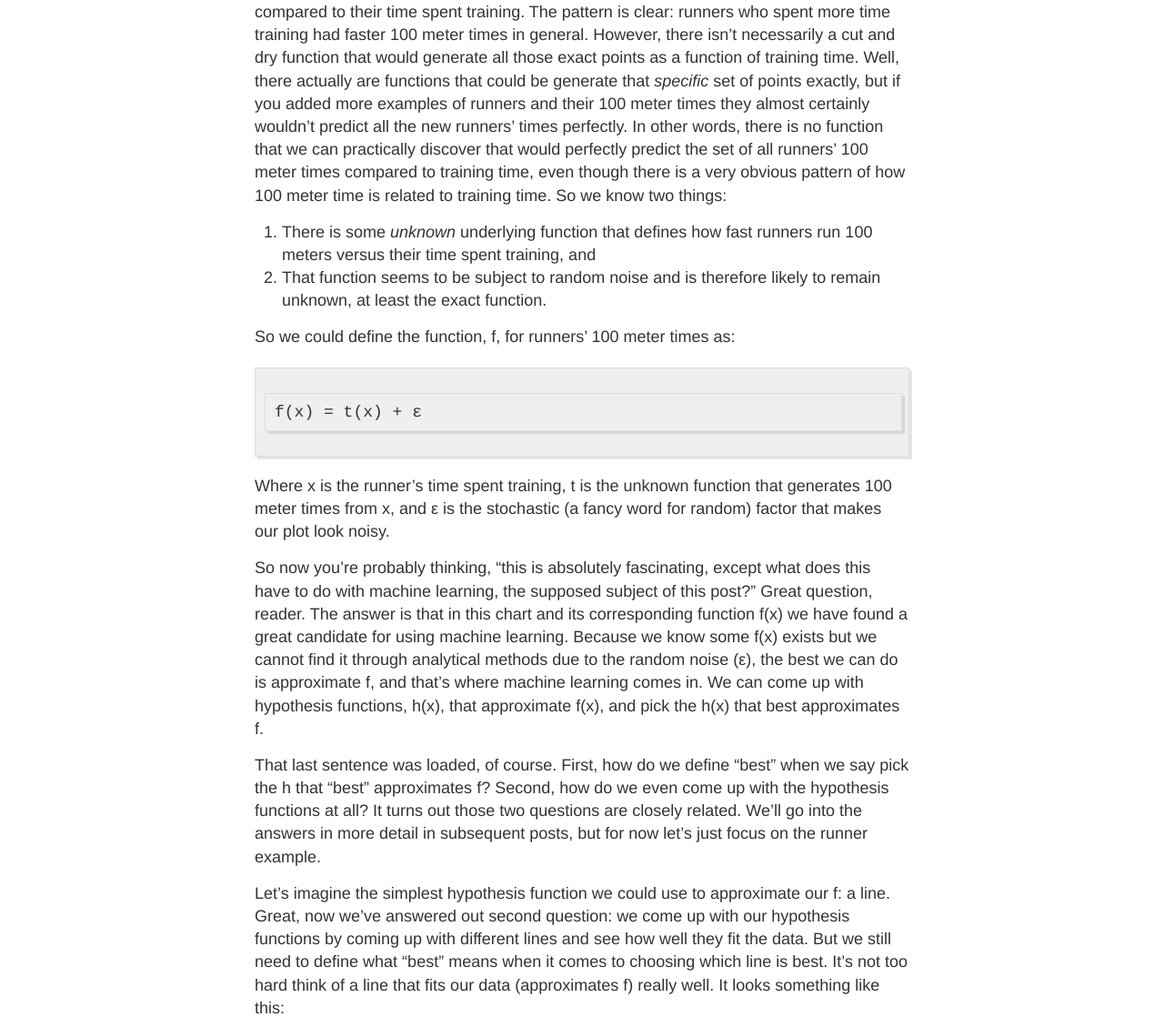
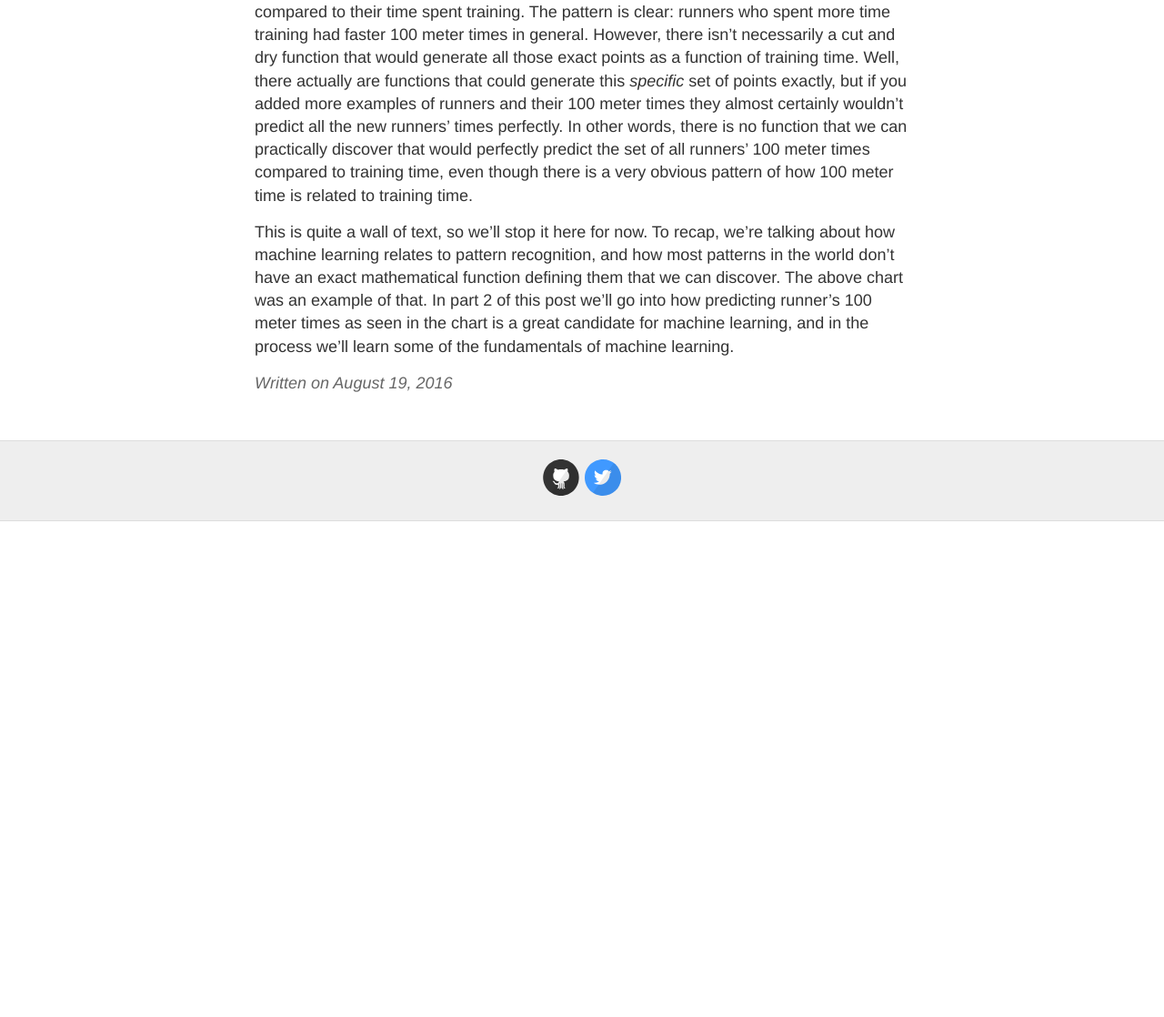
Before and after one commit to arogers1/arogers1.github.io, a Jekyll site: the page built from _posts/2016-08-19-Building-Skynet-Machine-Learning.md, in a window 1280 px wide and 1400 px high, scrolled down 1843 px. Shown: the part 282-1400 px from the top of the window at 91% size. Built offline with Jekyll 4.4.1, drawn with Linux system fonts in a browser that asks for light colours; after the commit the page ends 2698 px from its top, so only the background shows below that; some of the changed text lies outside the part shown.

Commit message:
Update 2016-08-19-Building-Skynet-Machine-Learning.md

````diff
--- a/_posts/2016-08-19-Building-Skynet-Machine-Learning.md
+++ b/_posts/2016-08-19-Building-Skynet-Machine-Learning.md
@@ -38,23 +38,6 @@ Kudos if you got the last one, it's pretty arcane compared to the other two. The
 
 ![alt text](http://www.mathresources.com/products/insidemath/figures/scatpl02.png)
 
-This (made-up) graph shows a handful of examples of runners' times to run 100 meters compared to their time spent training. The pattern is clear: runners who spent more time training had faster 100 meter times in general. However, there isn't necessarily a cut and dry function that would generate all those exact points as a function of training time. Well, there actually are functions that could be generate that *specific* set of points exactly, but if you added more examples of runners and their 100 meter times they almost certainly wouldn't predict all the new runners' times perfectly. In other words, there is no function that we can practically discover that would perfectly predict the set of all runners' 100 meter times compared to training time, even though there is a very obvious pattern of how 100 meter time is related to training time. So we know two things:
+This (made-up) graph shows a handful of examples of runners' times to run 100 meters compared to their time spent training. The pattern is clear: runners who spent more time training had faster 100 meter times in general. However, there isn't necessarily a cut and dry function that would generate all those exact points as a function of training time. Well, there actually are functions that could generate this *specific* set of points exactly, but if you added more examples of runners and their 100 meter times they almost certainly wouldn't predict all the new runners' times perfectly. In other words, there is no function that we can practically discover that would perfectly predict the set of all runners' 100 meter times compared to training time, even though there is a very obvious pattern of how 100 meter time is related to training time.
 
-1. There is some *unknown* underlying function that defines how fast runners run 100 meters versus their time spent training, and
-2. That function seems to be subject to random noise and is therefore likely to remain unknown, at least the exact function.
-
-So we could define the function, f, for runners' 100 meter times as:
-
-```
-f(x) = t(x) + ε
-```
-
-Where x is the runner's time spent training, t is the unknown function that generates 100 meter times from x, and ε is the stochastic (a fancy word for random) factor that makes our plot look noisy.
-
-So now you're probably thinking, "this is absolutely fascinating, except what does this have to do with machine learning, the supposed subject of this post?" Great question, reader. The answer is that in this chart and its corresponding function f(x) we have found a great candidate for using machine learning. Because we know some f(x) exists but we cannot find it through analytical methods due to the random noise (ε), the best we can do is approximate f, and that's where machine learning comes in. We can come up with hypothesis functions, h(x), that approximate f(x), and pick the h(x) that best approximates f.
-
-That last sentence was loaded, of course. First, how do we define "best" when we say pick the h that "best" approximates f? Second, how do we even come up with the hypothesis functions at all? It turns out those two questions are closely related. We'll go into the answers in more detail in subsequent posts, but for now let's just focus on the runner example.
-
-Let's imagine the simplest hypothesis function we could use to approximate our f: a line. Great, now we've answered out second question: we come up with our hypothesis functions by coming up with different lines and see how well they fit the data. But we still need to define what "best" means when it comes to choosing which line is best. It's not too hard think of a line that fits our data (approximates f) really well. It looks something like this:
-
-![alt text](../images/scatpl_runners_line.png)
+This is quite a wall of text, so we'll stop it here for now. To recap, we're talking about how machine learning relates to pattern recognition, and how most patterns in the world don't have an exact mathematical function defining them that we can discover. The above chart was an example of that. In part 2 of this post we'll go into how predicting runner's 100 meter times as seen in the chart is a great candidate for machine learning, and in the process we'll learn some of the fundamentals of machine learning.
````
